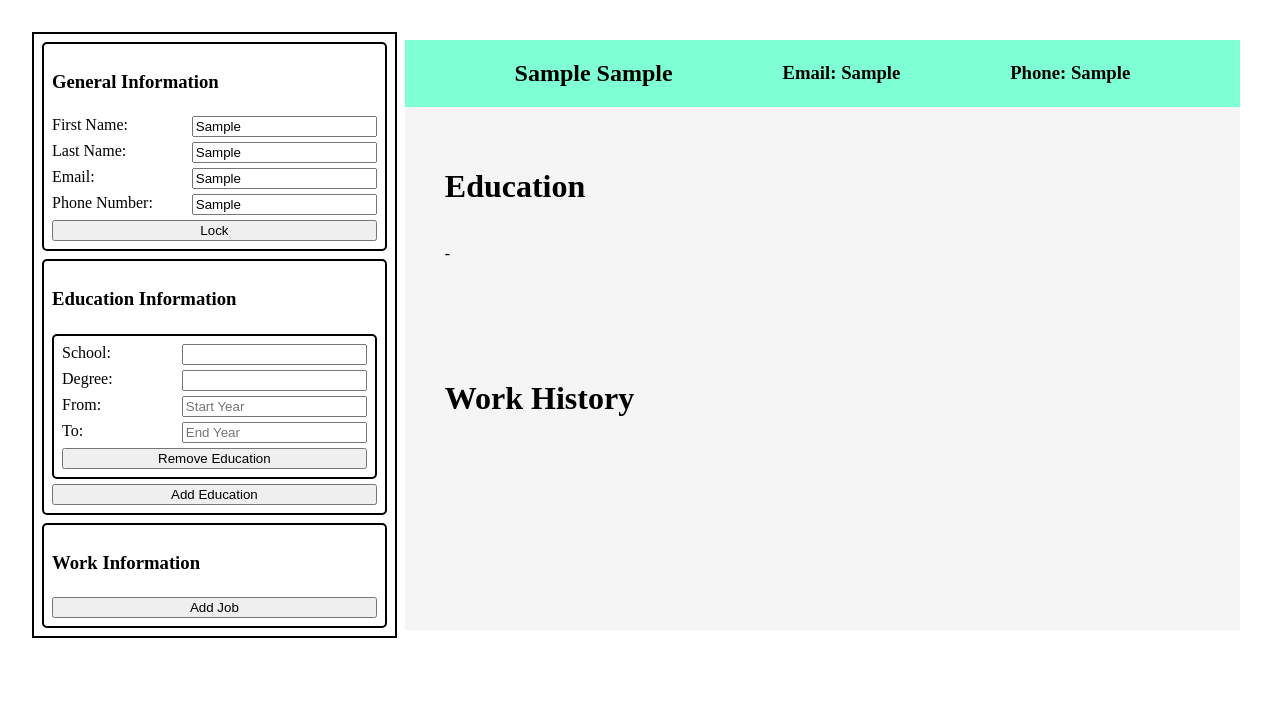
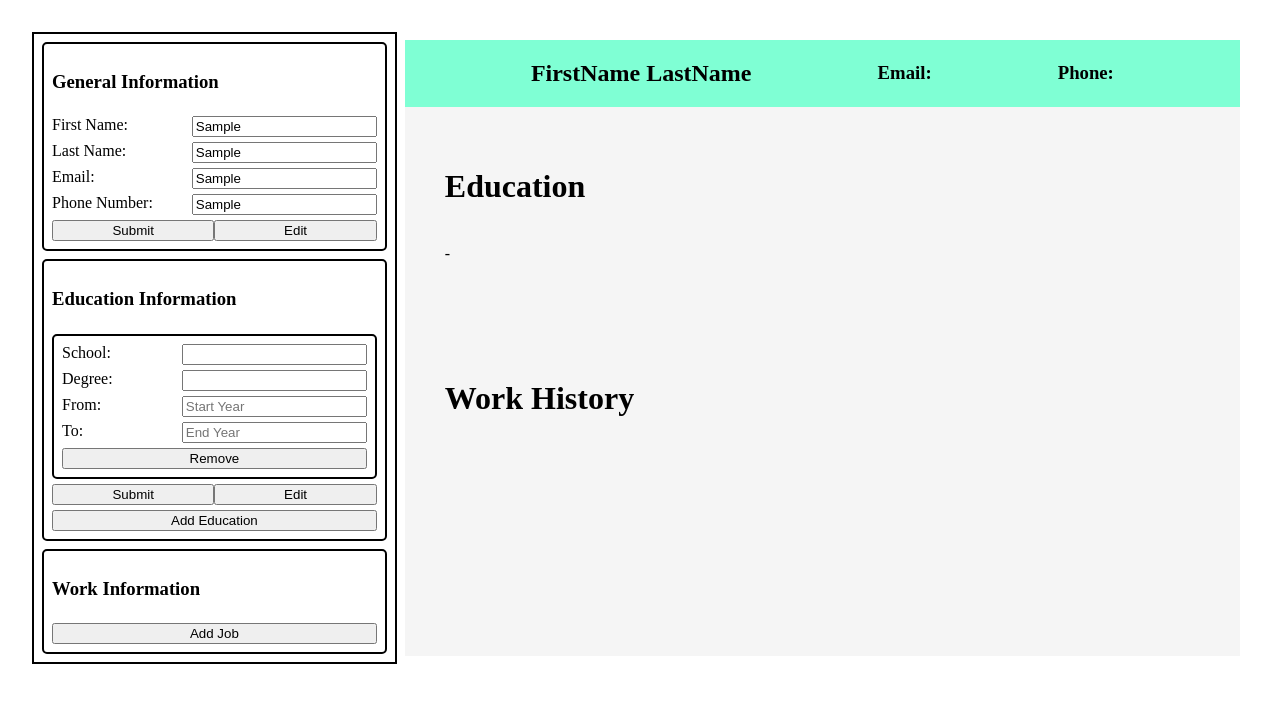
Before and after one commit to JoshMerhar/TOP-CV-App, a React (Vite) app in the folder TOP-CV-App/: page / in a window 1280 px wide. Both pictures are taken after typing "Sample", "Sample", "Sample", "Sample" into the empty fields and a click on the button "Add Education". Shown: the top 702 px of the page. Built offline with nearby package versions, Linux system fonts and the light colour scheme.

Commit message:
Refactor general and education info to update display on button click

```diff
--- a/TOP-CV-App/src/components/education-info.jsx
+++ b/TOP-CV-App/src/components/education-info.jsx
@@ -1,18 +1,36 @@
+import { useState, useEffect } from 'react'
 import { v1 } from 'uuid'
 import InfoInput from './input'
 import '../styles/main.css'
 
 export default function EducationInfo({ educationInfo, setEducationInfo }) {
 
+    const [formData, setFormData] = useState([...educationInfo])
+    const [editMode, setEditMode] = useState(true);
+
+    useEffect(() => {
+      setFormData([...educationInfo]);
+    }, [educationInfo]);
+
     function handleChanges(index, id, value) {
-        setEducationInfo(prevState => {
-          const newEducationInfo = [...prevState];
+        setFormData(prevData => {
+          const newEducationInfo = [...prevData];
           newEducationInfo[index] = {
             ...newEducationInfo[index],
             [id]: value
           };
           return newEducationInfo;
       });
+    }
+
+    function handleSubmit() {
+      setEditMode(false);
+      setEducationInfo(formData);
+      console.log(formData);
+    }
+
+    function editForm() {
+      setEditMode(true);
     }
 
     function addEducationSection() {
@@ -26,14 +44,31 @@ export default function EducationInfo({ educationInfo, setEducationInfo }) {
           toYear: ''
         }
       ]);
+      setEditMode(true);
+      buttonsActive = true;
+      toggleButtonDisplay();
     }
 
     function removeEducationSection(index) {
       setEducationInfo(prevState => {
         const newEducationInfo = [...prevState];
         newEducationInfo.splice(index, 1);
+        if (newEducationInfo.length === 0) {
+          buttonsActive = false;
+          toggleButtonDisplay();
+        }
         return newEducationInfo;
       });
+    }
+
+    let buttonsActive = false;
+    function toggleButtonDisplay() {
+      const buttons = document.querySelector('.education-buttons');
+      if (buttonsActive) {
+        buttons.style.display = 'flex';
+      } else {
+        buttons.style.display = 'none';
+      }
     }
 
     return (
@@ -45,28 +80,36 @@ export default function EducationInfo({ educationInfo, setEducationInfo }) {
                 <InfoInput
                   id={`school-${index}`}
                   label="School:"
+                  disabled={!editMode}
                   onChange={(value) => handleChanges(index, 'school', value)}
                 />
                 <InfoInput
                   id={`degree-${index}`}
                   label="Degree:"
+                  disabled={!editMode}
                   onChange={(value) => handleChanges(index, 'degree', value)}
                 />
                 <InfoInput
                   id={`fromYear-${index}`}
                   label="From:"
                   placeholder="Start Year"
+                  disabled={!editMode}
                   onChange={(value) => handleChanges(index, 'fromYear', value)}
                 />
                 <InfoInput
                   id={`toYear-${index}`}
                   label="To:"
                   placeholder="End Year"
+                  disabled={!editMode}
                   onChange={(value) => handleChanges(index, 'toYear', value)}
                 />
-                <button type="button" id="remove-education-button" onClick={() => removeEducationSection(index)}>Remove Education</button>
+                <button type="button" id="remove-education-button" onClick={() => removeEducationSection(index)}>Remove</button>
               </div>
             ))}
+            <div className="buttons-container education-buttons">
+              <button type="button" id="submit-education-button" onClick={handleSubmit}>Submit</button>
+              <button type="button" id="edit-education-button" onClick={editForm}>Edit</button>
+            </div>
             <button type="button" id="add-education-button" onClick={addEducationSection}>Add Education</button>
           </div>
         </>
--- a/TOP-CV-App/src/components/general-info.jsx
+++ b/TOP-CV-App/src/components/general-info.jsx
@@ -1,38 +1,26 @@
+import { useState } from 'react'
 import InfoInput from './input'
 import '../styles/main.css'
 
 export default function GeneralInfo({ genInfo, setGenInfo }) {
 
+    const [formData, setFormData] = useState({ firstName: '', lastName: '', email: '', phone: ''  })
+    const [editMode, setEditMode] = useState(true);
+
     function handleChanges(id, value) {
-      setGenInfo(prevState => ({
-        ...prevState,
+      setFormData(prevData => ({
+        ...prevData,
         [id]: value
       }));
     }
 
-    let inputsLocked = false;
-    function toggleLock() {
-      const lockButton = document.getElementById('lock-general-button');
-      const firstName = document.getElementById('firstName');
-      const lastName = document.getElementById('lastName');
-      const email = document.getElementById('email');
-      const phone = document.getElementById('phone');
+    function handleSubmit() {
+      setGenInfo(formData);
+      setEditMode(false);
+    }
 
-      if (!inputsLocked) {
-        inputsLocked = true;
-        firstName.disabled = true;
-        lastName.disabled = true;
-        email.disabled = true;
-        phone.disabled = true;
-        lockButton.textContent = 'Unlock Section';
-      } else {
-        inputsLocked = false;
-        firstName.disabled = false;
-        lastName.disabled = false;
-        email.disabled = false;
-        phone.disabled = false;
-        lockButton.textContent = 'Lock Section';
-      }
+    function editForm() {
+      setEditMode(true);
     }
 
     return (
@@ -42,26 +30,33 @@ export default function GeneralInfo({ genInfo, setGenInfo }) {
             <InfoInput
               id="firstName"
               label="First Name:"
+              disabled={!editMode}
               onChange={(value) => handleChanges('firstName', value)}
             />
             <InfoInput
               id="lastName"
               label="Last Name:"
+              disabled={!editMode}
               onChange={(value) => handleChanges('lastName', value)}
             />
             <InfoInput
               id="email"
               label="Email:"
               placeholder='person@place.com'
+              disabled={!editMode}
               onChange={(value) => handleChanges('email', value)}
             />
             <InfoInput
               id="phone"
               label="Phone Number:"
               placeholder='555-555-5555'
+              disabled={!editMode}
               onChange={(value) => handleChanges('phone', value)}
             />
-            <button type="button" id="lock-general-button" onClick={toggleLock}>Lock</button>
+            <div className="buttons-container">
+              <button type="button" id="submit-general-button" onClick={handleSubmit}>Submit</button>
+              <button type="button" id="edit-general-button" onClick={editForm}>Edit</button>
+            </div>
           </div>
         </>
     )
--- a/TOP-CV-App/src/components/input.jsx
+++ b/TOP-CV-App/src/components/input.jsx
@@ -1,4 +1,4 @@
-export default function InfoInput({ label, id, value, placeholder, onChange }) {
+export default function InfoInput({ label, id, value, placeholder, disabled, onChange }) {
 
     function handleChange(event) {
       onChange(event.target.value);
@@ -14,6 +14,7 @@ export default function InfoInput({ label, id, value, placeholder, onChange }) {
               id={id}
               value={value}
               placeholder={placeholder}
+              disabled={disabled}
               maxLength="30"
               onChange={handleChange}
             />
--- a/TOP-CV-App/src/styles/main.css
+++ b/TOP-CV-App/src/styles/main.css
@@ -1,3 +1,7 @@
+* {
+    box-sizing: border-box;
+}
+
 body {
     margin: auto;
     max-width: 1440px;
@@ -32,6 +36,20 @@ body {
     float: right;
 }
 
+.buttons-container {
+    display: flex;
+    justify-content: center;
+}
+
+button {
+    display: block;
+    width: 100%;
+}
+
+.education-buttons {
+    display: none;
+}
+
 .job-description-text-area {
     display: flex;
     justify-content: space-between;
```
